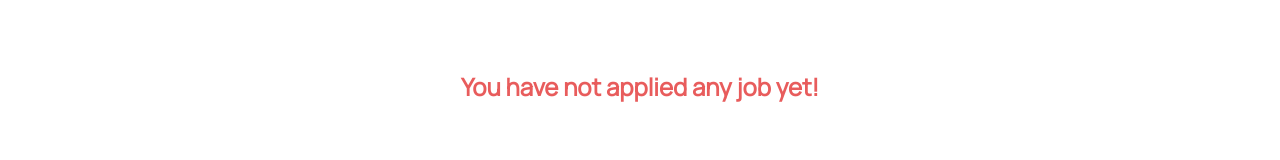
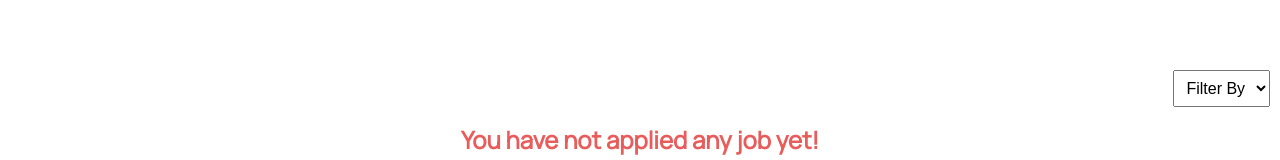
Before and after one commit to mehedihasan2810/your-job, a React (Vite) app: page /applied-jobs in a window 1280 px wide. Shown: the part 481-641 px from the top of the page. Built offline with nearby package versions, Linux system fonts and the light colour scheme.

Commit message:
filter by feature (static)

```diff
--- a/src/pages/AppliedJobs/AppliedJobs.jsx
+++ b/src/pages/AppliedJobs/AppliedJobs.jsx
@@ -24,6 +24,20 @@ const AppliedJobs = () => {
       </div>
 
       <div className="applied-jobs-items container-center">
+        <label className="filter" htmlFor="filter">
+          <select
+            onChange={(e) => console.log(e.target.value)}
+            name="filter"
+            id="filter"
+            defaultValue="filterby"
+          >
+            <option value="filterby" disabled hidden>
+              Filter By
+            </option>
+            <option value="remote">Remote</option>
+            <option value="onsite">Onsite</option>
+          </select>
+        </label>
         {appliedJobs ? (
           appliedJobs.map(
             ({
--- a/src/pages/AppliedJobs/AppliedJobs.scss
+++ b/src/pages/AppliedJobs/AppliedJobs.scss
@@ -15,6 +15,18 @@
     font-weight: 800;
     font-size: 2rem;
     text-align: center;
+  }
+
+  .filter {
+    display: flex;
+    justify-content: end;
+    align-items: center;
+    margin-bottom: 1rem;
+  }
+
+  select {
+    padding: 0.5rem;
+    font-size: 1rem;
   }
 
   .applied-jobs-items {
--- a/src/pages/ErrorPage/ErrorPage.scss
+++ b/src/pages/ErrorPage/ErrorPage.scss
@@ -1,4 +1,4 @@
-.error-page{
+.error-page {
   display: flex;
   align-items: center;
   justify-content: center;
@@ -6,7 +6,7 @@
   gap: 2rem;
   margin-top: 200px;
 
-    .go-back{
+  .go-back {
     color: blue;
     text-decoration: underline;
     font-size: 1.2rem;
```
Also changed, not shown: src/pages/ErrorPage/ErrorPage.jsx (+10 -8 lines). Lines whose indentation alone changed are shown as unchanged.
